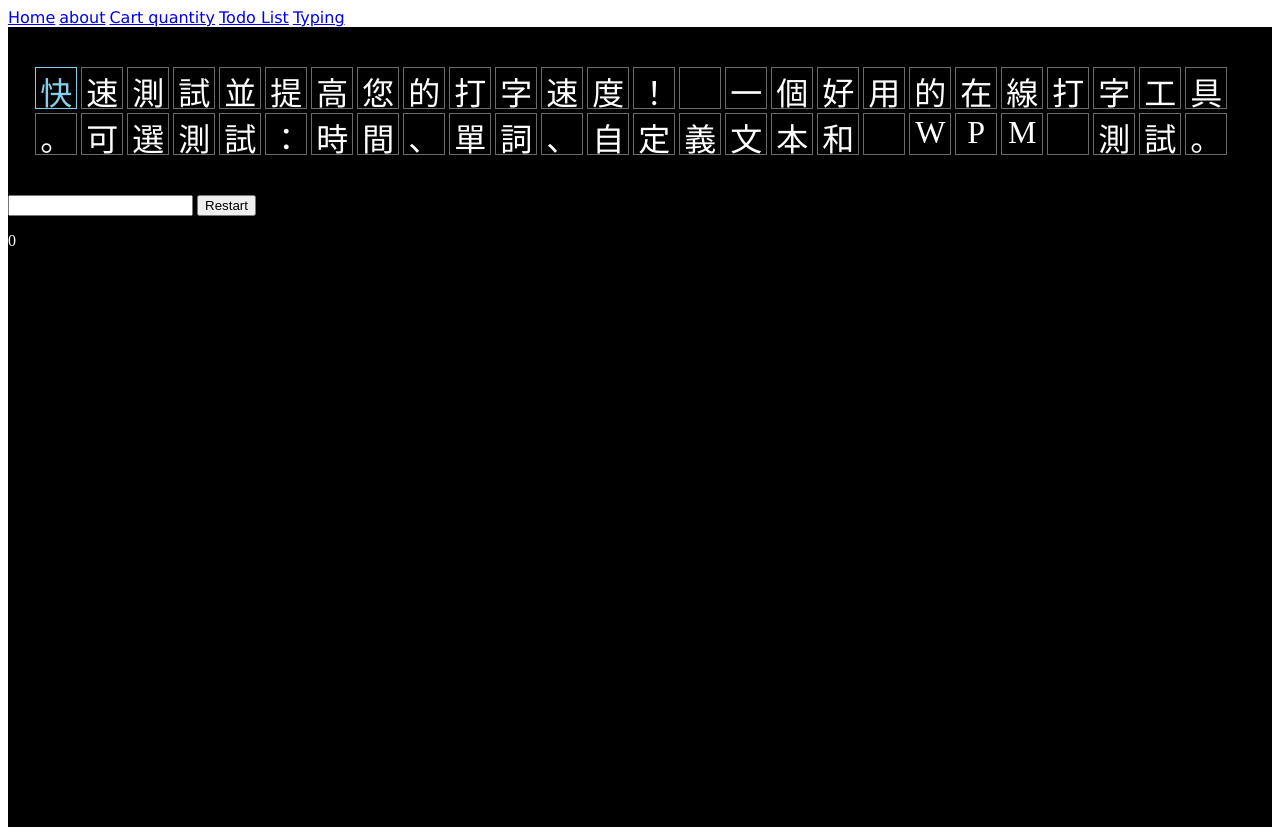
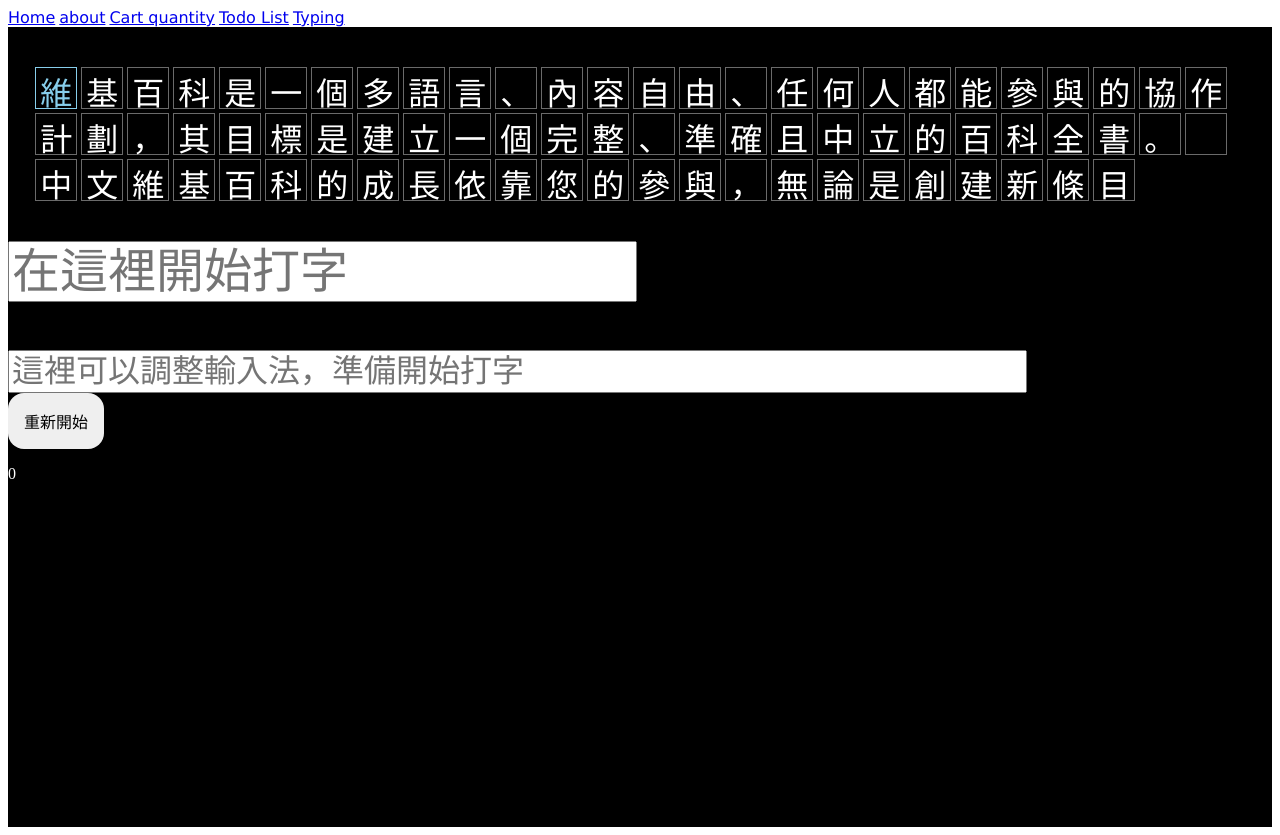
Before and after one commit to Shromeone/ShromeWeb, a SvelteKit app in the folder myapp2/: page /typing in a window 1280 px wide. Built offline with nearby package versions, Linux system fonts and the light colour scheme.

Commit message:
Update CSS

```diff
--- a/myapp2/src/routes/typing/+page.svelte
+++ b/myapp2/src/routes/typing/+page.svelte
@@ -7,7 +7,7 @@
     PLAY: 1,
     FINISH: 2,
   });
-  let content = `快速測試並提高您的打字速度！ 一個好用的在線打字工具。可選測試：時間、單詞、自定義文本和 WPM 測試。`;
+  let content = `維基百科是一個多語言、內容自由、任何人都能參與的協作計劃，其目標是建立一個完整、準確且中立的百科全書。 中文維基百科的成長依靠您的參與，無論是創建新條目`;
   let currentWordIndex = 0;
   let input = "";
   $: wrongWords = wrongIndexes.length;
@@ -138,6 +138,8 @@
     {/each}
   </div>
   <input
+    class="type-input"
+    placeholder={gameState === GameState.PLAY ? "" : "在這裡開始打字"}
     on:compositionupdate={compoUpdate}
     on:compositionend={compoEnd}
     on:input={startTimer}
@@ -147,7 +149,15 @@
     bind:this={textbox}
     type="text"
   />
-  <button on:click={restart}>Restart</button>
+
+  {#if gameState !== GameState.PLAY}
+    <input
+      class="type-prep"
+      type="text"
+      placeholder="這裡可以調整輸入法，準備開始打字"
+    />
+  {/if}
+  <button class="restart-btn" on:click={restart}>重新開始</button>
   <p>{wrongWords}</p>
   {#if gameState === GameState.PLAY}
     <p>{Math.floor(timeElapsed / 1000)}</p>
@@ -196,4 +206,27 @@
   .current-word {
     color: lightblue;
   }
+
+  .type-input {
+    font-size: 3rem;
+    display: block;
+    margin-bottom: 3rem;
+  }
+
+  .type-prep {
+    font-size: 2rem;
+    width: 80%;
+    display: block;
+  }
+
+  .restart-btn {
+    padding: 1em;
+    font-size: 1rem;
+    border-radius: 1rem;
+    border: none;
+  }
+
+  .restart-btn:hover {
+    opacity: 80%;
+  }
 </style>
```
